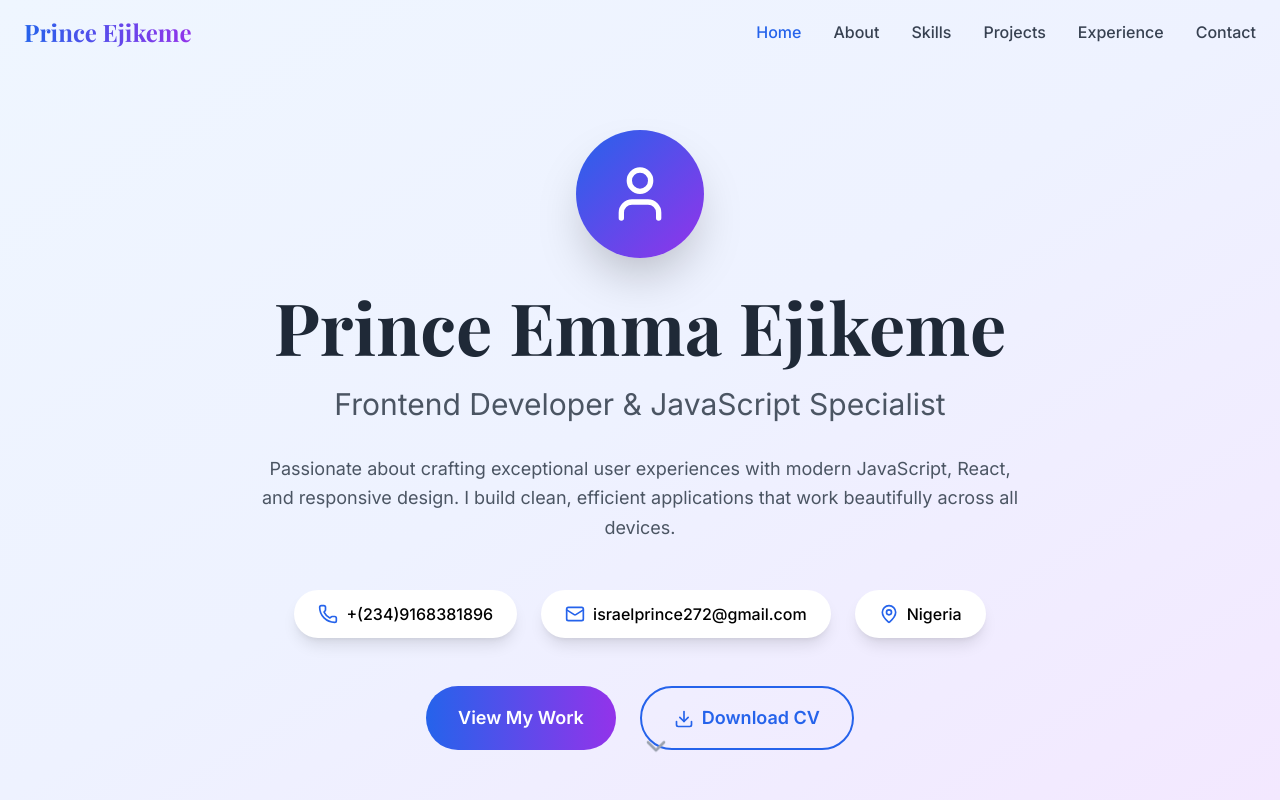
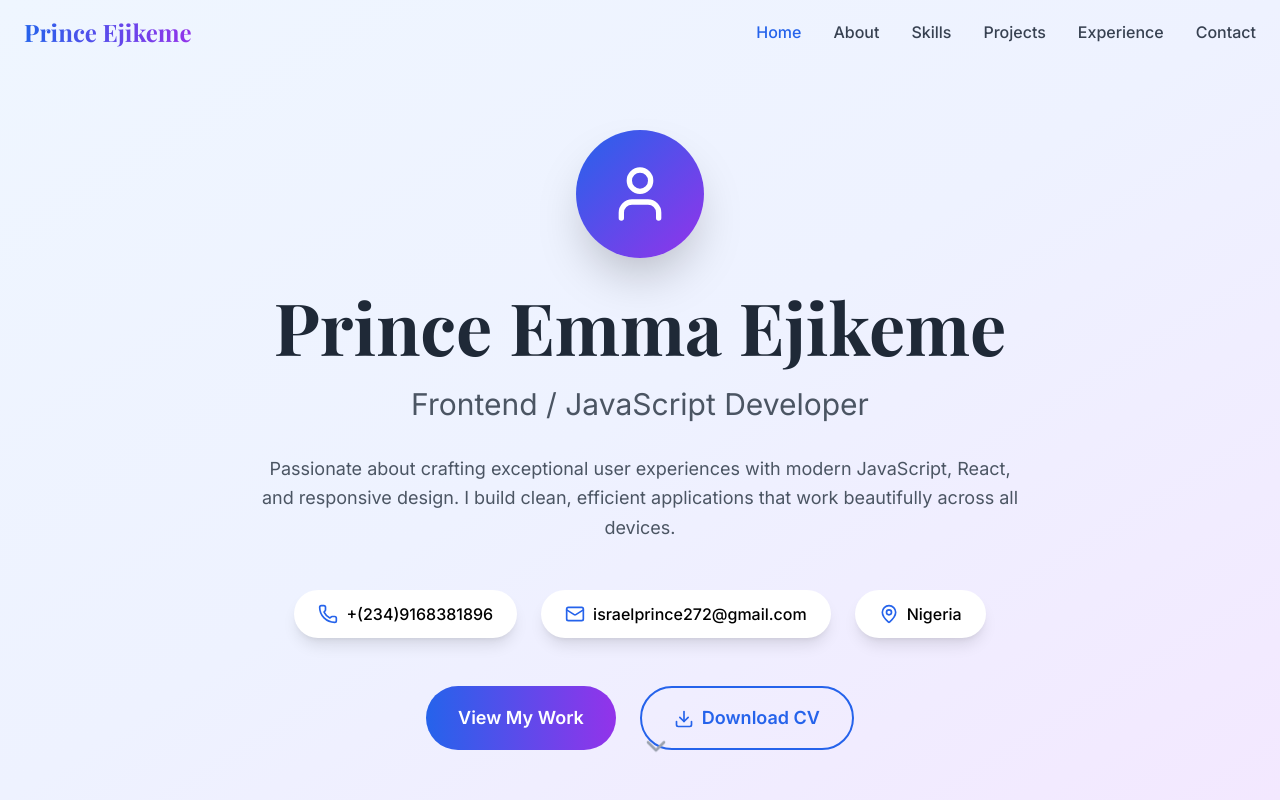
Before and after one commit to PrincyC007/portfolio, a React (Create React App) app: page / in a window 1280 px wide. Shown: the top 800 px of the page. Built offline with nearby package versions, Linux system fonts and the light colour scheme.

Commit message:
Initial commit

```diff
--- a/src/components/Hero.jsx
+++ b/src/components/Hero.jsx
@@ -13,7 +13,7 @@ const Hero = ({ scrollToSection }) => {
             Prince Emma Ejikeme
           </h1>
           <p className="text-2xl md:text-3xl text-gray-600 mb-8">
-            Frontend Developer & JavaScript Specialist
+            Frontend / JavaScript Developer
           </p>
           <p className="text-lg text-gray-600 mb-12 max-w-3xl mx-auto leading-relaxed">
             Passionate about crafting exceptional user experiences with modern JavaScript, React, and responsive design.
```
